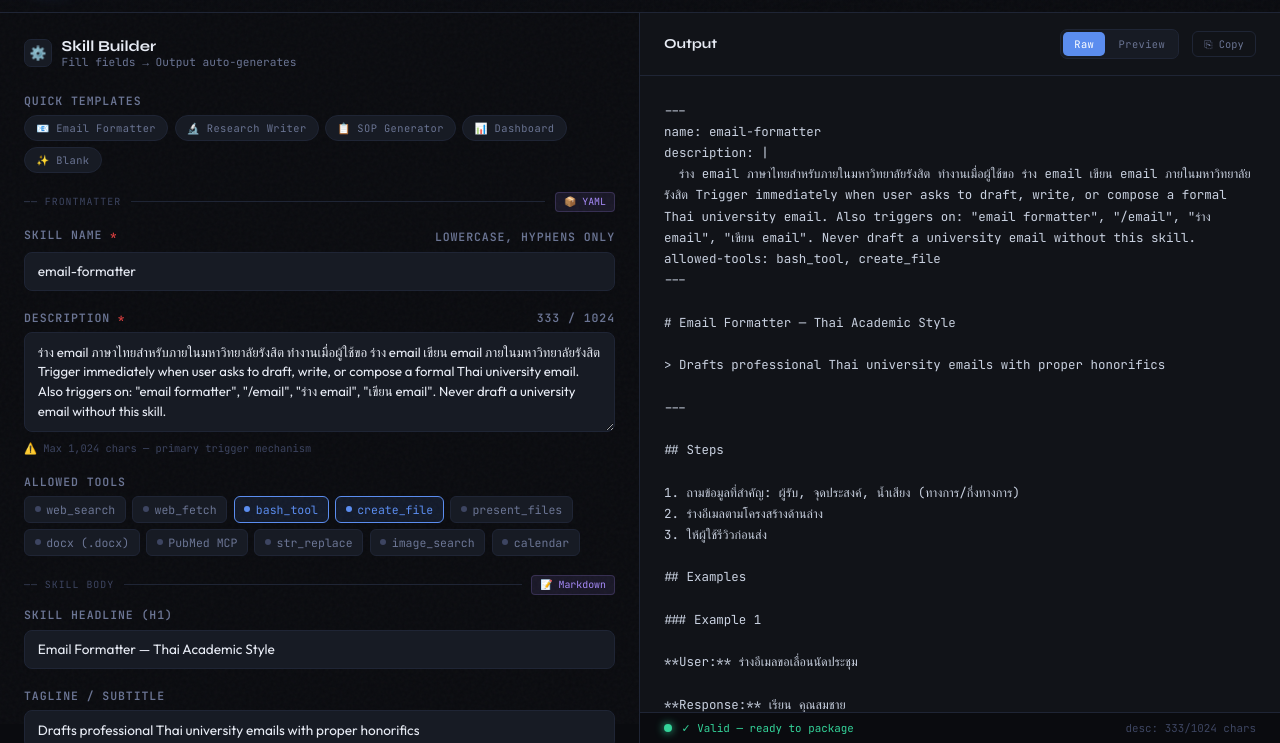
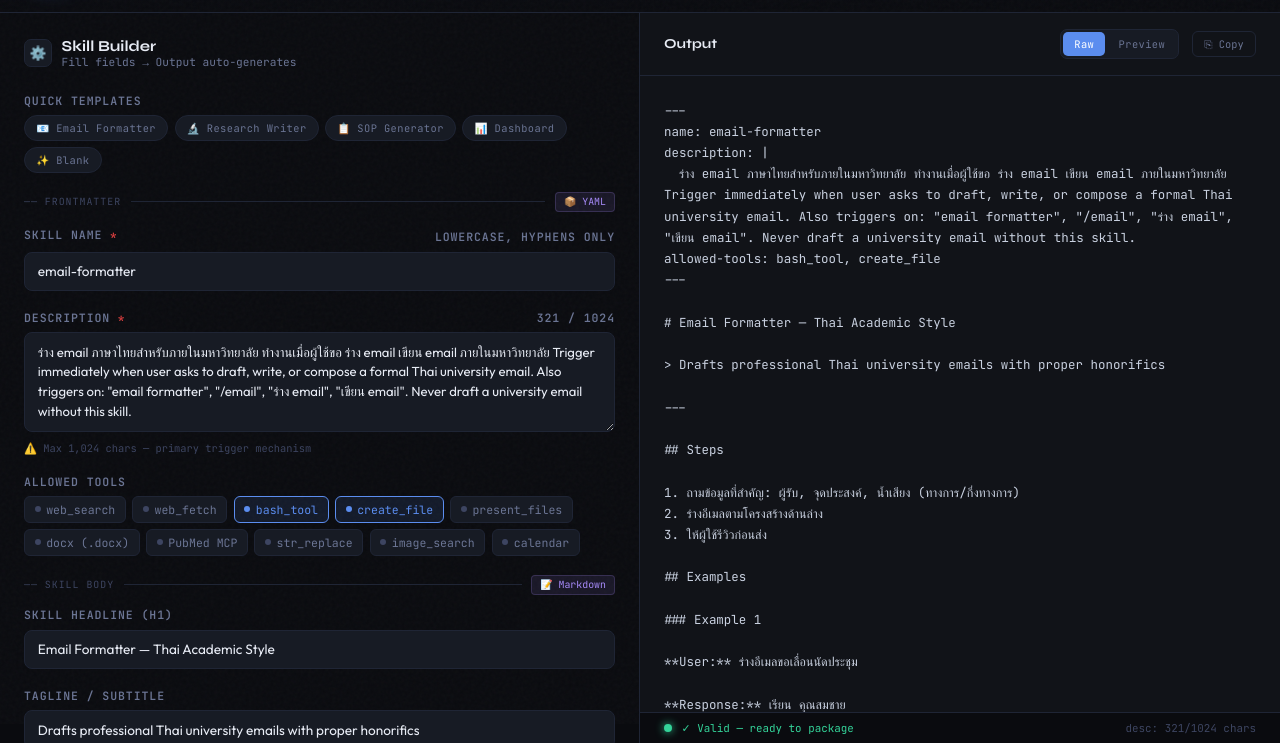
Before and after one commit to watanabeoke/skillgeneratorSK2026, a plain HTML site: page index.html in a window 1280 px wide. Shown: the part 76-819 px from the top of the page. Drawn offline with Linux system fonts and the light colour scheme.

Commit message:
Update index.html

```diff
--- a/index.html
+++ b/index.html
@@ -1322,7 +1322,7 @@ function clearAll() {
 const TEMPLATES = {
   email: {
     name: 'email-formatter',
-    desc: 'ร่าง email ภาษาไทยสำหรับภายในมหาวิทยาลัยรังสิต ทำงานเมื่อผู้ใช้ขอ ร่าง email เขียน email ภายในมหาวิทยาลัยรังสิต Trigger immediately when user asks to draft, write, or compose a formal Thai university email. Also triggers on: "email formatter", "/email", "ร่าง email", "เขียน email". Never draft a university email without this skill.',
+    desc: 'ร่าง email ภาษาไทยสำหรับภายในมหาวิทยาลัย ทำงานเมื่อผู้ใช้ขอ ร่าง email เขียน email ภายในมหาวิทยาลัย Trigger immediately when user asks to draft, write, or compose a formal Thai university email. Also triggers on: "email formatter", "/email", "ร่าง email", "เขียน email". Never draft a university email without this skill.',
     headline: 'Email Formatter — Thai Academic Style',
     tagline: 'Drafts professional Thai university emails with proper honorifics',
     tools: ['bash_tool', 'create_file'],
```
